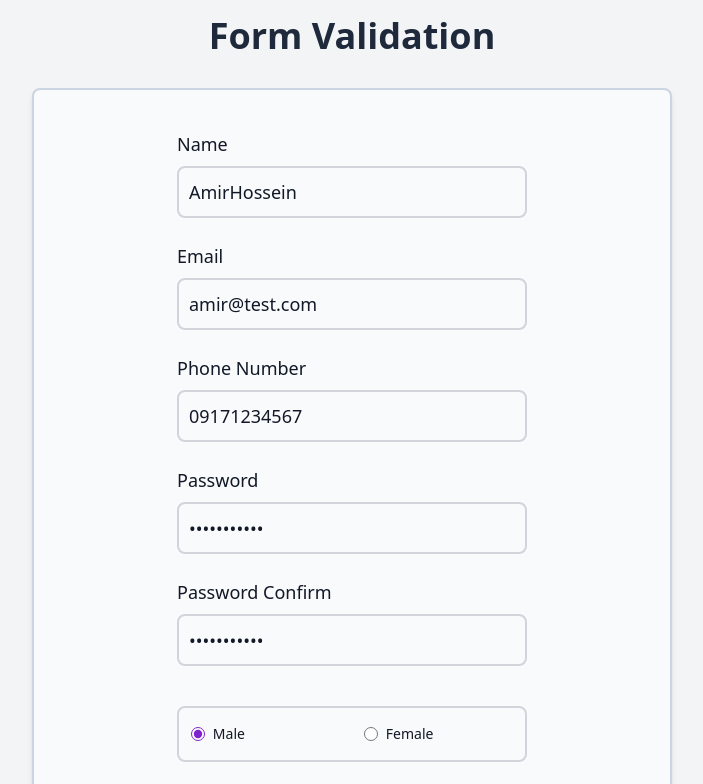
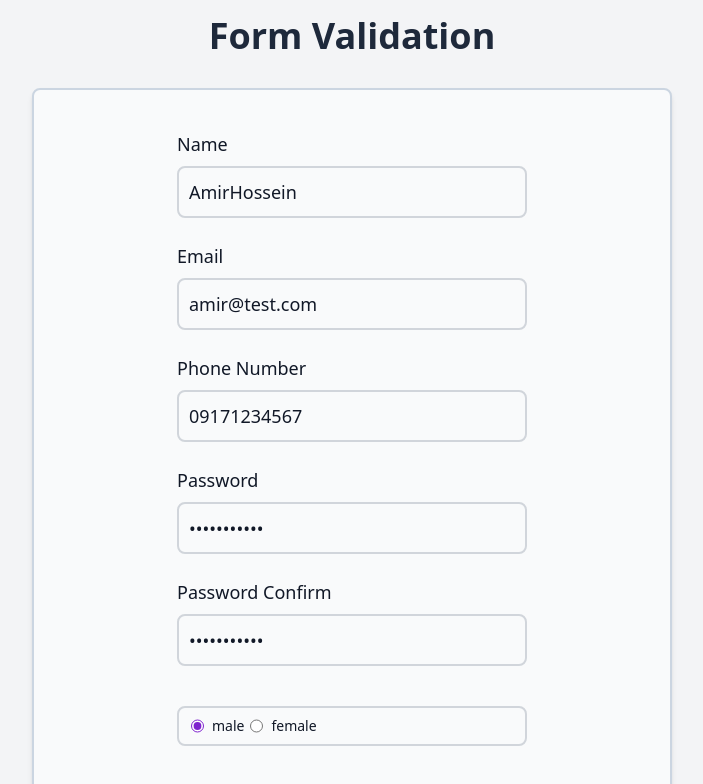
Before and after one commit to amirk1998/Form-Validation-Formik, a React (Vite) app: page / in a window 1280 px wide. Shown: the top 784 px of the page, without its empty margins (288-991 px from the left). Built offline with nearby package versions, Linux system fonts and the light colour scheme; data requests are answered from the project's data file.

Commit message:
Radio Input has been created

```diff
--- /dev/null
+++ b/src/Components/Common/RadioInput.jsx
@@ -0,0 +1,34 @@
+import React from 'react';
+const RadioInput = ({ formik, name, radioOptions }) => {
+  return (
+    <div className='flex items-center pl-3'>
+      {radioOptions.map((item) => {
+        return (
+          <React.Fragment key={item.value}>
+            <input
+              id={item.value}
+              type='radio'
+              value={item.value}
+              name={name}
+              onChange={formik.handleChange}
+              checked={formik.values[name] === item.value}
+              className='w-4 h-4 text-purple-600 accent-purple-700 bg-gray-100 border-gray-300  '
+            />
+            <label
+              htmlFor={item.value}
+              className='w-full py-2 ml-2 text-sm font-medium text-gray-900 '
+            >
+              {item.label}
+            </label>
+          </React.Fragment>
+        );
+      })}
+
+      {formik.errors[name] && formik.touched[name] && (
+        <div className='text-red-500 mt-1 text-sm'>{formik.errors[name]}</div>
+      )}
+    </div>
+  );
+};
+
+export default RadioInput;
--- a/src/Components/SingUp/SingUpForm.jsx
+++ b/src/Components/SingUp/SingUpForm.jsx
@@ -3,6 +3,7 @@ import { useEffect, useState } from 'react';
 import * as Yup from 'yup';
 import { getOneUser } from '../../services/getOneUserService';
 import Input from '../Common/Input';
+import RadioInput from '../Common/RadioInput';
 import FakeData from '../FakeData/FakeData';
 
 const savedData = {
@@ -51,10 +52,14 @@ const validationSchema = Yup.object({
 
 const SignUpForm = () => {
   //
-
   const [formValues, setFormValues] = useState(null);
 
   const userID = 1;
+
+  const radioOptions = [
+    { label: 'male', value: '0' },
+    { label: 'female', value: '1' },
+  ];
 
   const onSubmit = (values) => {
     console.log(values);
@@ -97,9 +102,26 @@ const SignUpForm = () => {
           type='password'
         />
         {/* Radio Buttons */}
-        <ul className='flex items-center justify-between w-[350px] bg-gray-50 border-2 border-gray-300 rounded-lg text-sm font-medium text-slate-900 my-10 '>
+        <div className='flex items-center w-[350px] bg-gray-50 border-2 border-gray-300 rounded-lg text-sm font-medium text-slate-900 my-10 '>
+          <RadioInput
+            formik={formik}
+            radioOptions={radioOptions}
+            name='gender'
+          />
+
           {/* Item 1 */}
-          <li className='w-full border-gray-200 my-2 '>
+          {/* {radioOptions.map((obj) => {
+            return (
+              <RadioButton
+                formik={formik}
+                key={obj.value}
+                label={obj.label}
+                value={obj.value}
+              />
+            );
+          })} */}
+
+          {/* <li className='w-full border-gray-200 my-2 '>
             <div className='flex items-center pl-3'>
               <input
                 id='0'
@@ -117,9 +139,9 @@ const SignUpForm = () => {
                 Male
               </label>
             </div>
-          </li>
+          </li> */}
           {/* Item 2 */}
-          <li className='w-full border-gray-200 my-2 '>
+          {/* <li className='w-full border-gray-200 my-2 '>
             <div className='flex items-center pl-3'>
               <input
                 id='1'
@@ -137,13 +159,13 @@ const SignUpForm = () => {
                 Female
               </label>
             </div>
-          </li>
-          {formik.errors.gender && formik.touched.gender && (
+          </li> */}
+          {/* {formik.errors.gender && formik.touched.gender && (
             <div className='text-red-500 mt-1 text-sm'>
               {formik.errors.gender}
             </div>
-          )}
-        </ul>
+          )} */}
+        </div>
 
         {/* Load Data Button */}
         <div className='flex items-center justify-center gap-x-2'>
```
